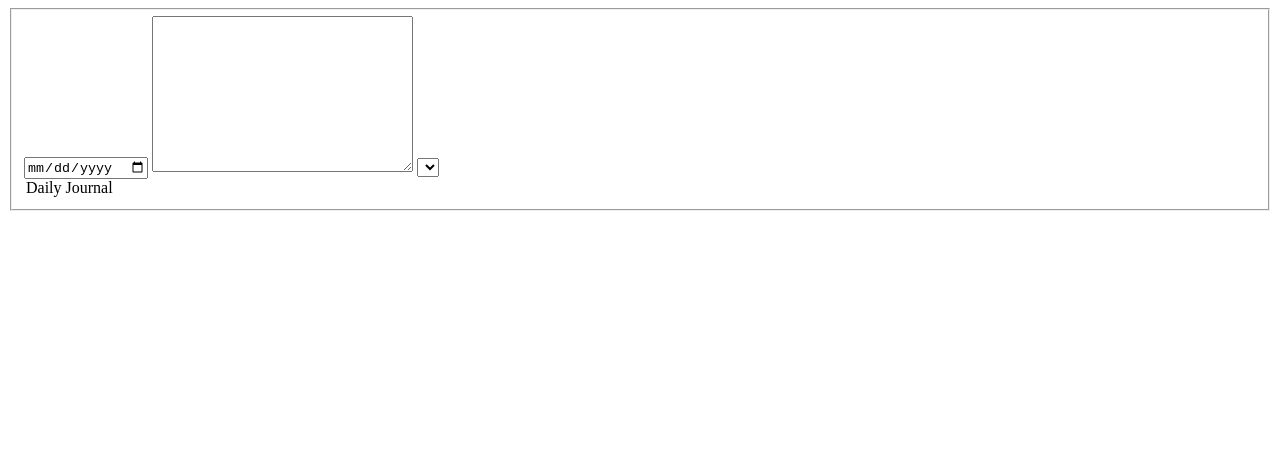
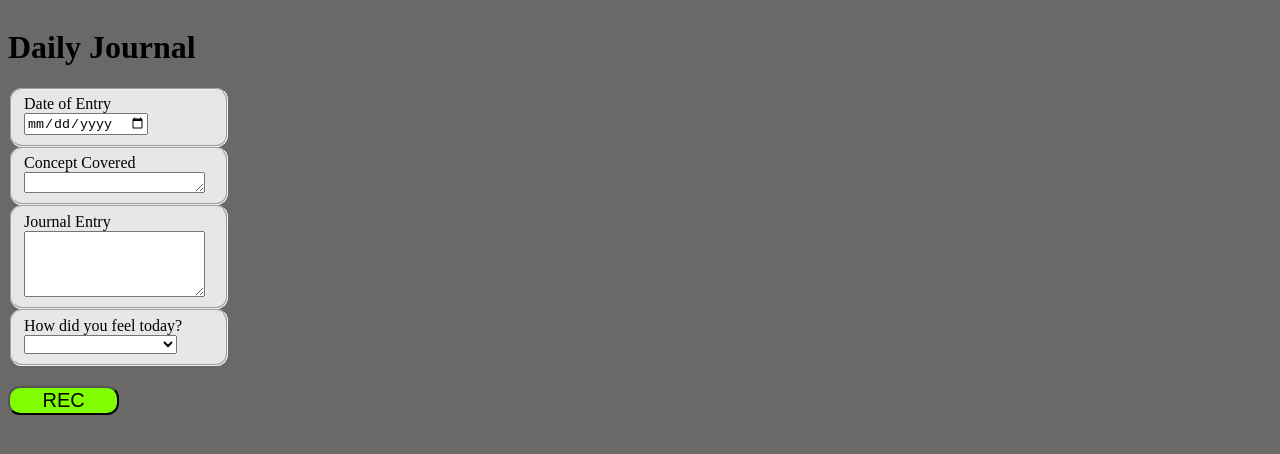
Before and after one commit to loetek/Daily-Journal---Book-2-Chapter-9, a plain HTML site: page index.html in a window 1280 px wide. Drawn offline with Linux system fonts and the light colour scheme; files that its build step writes are made by us from their sources.

Commit message:
1st Journal Assignment completed

```diff
--- a/index.html
+++ b/index.html
@@ -3,20 +3,56 @@
 <head>
     <meta charset="utf-8" />
     <meta http-equiv="X-UA-Compatible" content="IE=edge">
-    <title>Page Title</title>
+    <title>Tell Me How You Feel</title>
     <meta name="viewport" content="width=device-width, initial-scale=1">
-    <link rel="stylesheet" type="text/css" media="screen" href="journal.css" />
-    <script src="main.js"></script>
+    <link rel="stylesheet" type="text/css" media="screen" href="styles/journal.css" />
+
 </head>
-<body>
-<form action=""></form>
-    <fieldset>
-        <label for="journalDate"></label>
-        <input type="date" name="journalDate" id="journalDate">
-        <textarea name="textJournal" id="textJournal" cols="30" rows="10"></textarea>
-        <select name="select" id="selectJournal"></select>
-        <option value="journal">Daily Journal</option>
+<body class = dailyJournal>
+
+<h1 class = dailyJournal_h1> Daily Journal </h1>
+
+<form class = dailyJounal_form action=""></form>
+
+    <fieldset class = dailyJournal_Date_Fieldset>
+
+        <label class = dailyJournal--label_Date for="journalDate"> Date of Entry </label>
+        <input class = dailyJournal--input type="date" name="journalDate" id="journalDate">
+
     </fieldset>
+
+
+    <fieldset class = dailyJournal_Concepts_Fieldset>
+
+            <label class = dailyJournal--label_Concept for="textConcept"> Concept Covered </label>
+            <textarea class = dailyJournal--Concept name="textConcept" id="textConcept" cols="20" rows="1"></textarea>
+
+    </fieldset>
+
+    <fieldset class = dailyJournal_JEntry_Fieldset>
+
+            <label class = dailyJournal--label_JEntry for="textJEntry"> Journal Entry </label>
+            <textarea class = dailyJournal--textJEntry name="textJEntry" id="textJEntry" cols="20" rows="4"></textarea>
+
+    </fieldset>
+
+    <fieldset class = dailyJournal_Mood_Fieldset>
+
+            <label class = dailyJournal--label_Mood for="Mood"> How did you feel today? </label>
+            <select class = dailyJournal--selector name="Mood" id="selectMood">
+
+                    <option dailyJournal--option value="selectMood">  </option>
+                    <option dailyJournal--option value="selectMood"> Meh! </option>
+                    <option dailyJournal--option value="selectMood"> Hella Confused! </option>
+                    <option dailyJournal--option value="selectMood"> Cloud 9! </option>
+                    <option dailyJournal--option value="selectMood"> Extremely frusterated! </option>
+                    <option dailyJournal--option value="selectMood"> Solid day </option>
+
+            </select>
+
+    </fieldset>
+
+    <button class = journalButton type="button"> REC </button>
 
 
 </body>
--- a/styles/journal.css
+++ b/styles/journal.css
@@ -0,0 +1,58 @@
+.dailyJournal{
+
+    display: flex;
+    justify-content: space-evenly;
+    flex-direction: column;
+    background-color: rgb(107, 104, 104);
+}
+
+.dailyJournal_Date_Fieldset{
+
+    display: flex;
+    flex-wrap: wrap;
+    width: 15%;
+    border-radius: 12px;
+    background-color: #e7e7e7;
+
+
+}
+
+.dailyJournal_Concepts_Fieldset{
+
+    display: flex;
+    flex-wrap: wrap;
+    width: 15%;
+    border-radius: 12px;
+    background-color: #e7e7e7;
+
+}
+
+.dailyJournal_JEntry_Fieldset{
+
+    display: flex;
+    flex-wrap: wrap;
+    width: 15%;
+    border-radius: 12px;
+    background-color: #e7e7e7;
+
+}
+
+.dailyJournal_Mood_Fieldset{
+
+    display: flex;
+    flex-wrap: wrap;
+    width: 15%;
+    border-radius: 12px;
+    background-color: #e7e7e7;
+
+}
+
+.journalButton{
+
+    background-color: chartreuse;
+    border-radius: 12px;
+    font-size: 20px;
+    margin-top: 20px;
+    width: 8.8%;
+
+}
```
Also changed, not shown: 1 other file.
